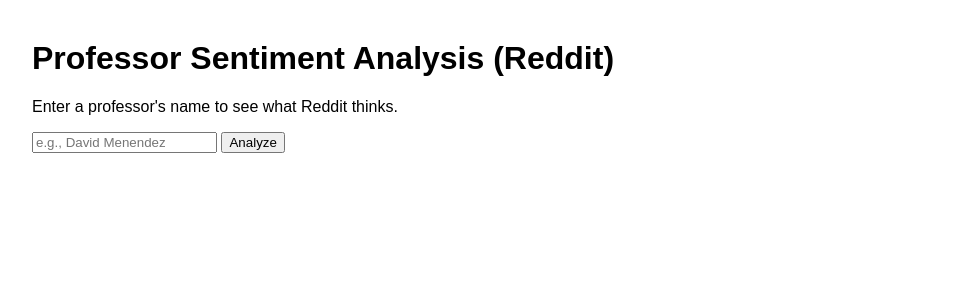
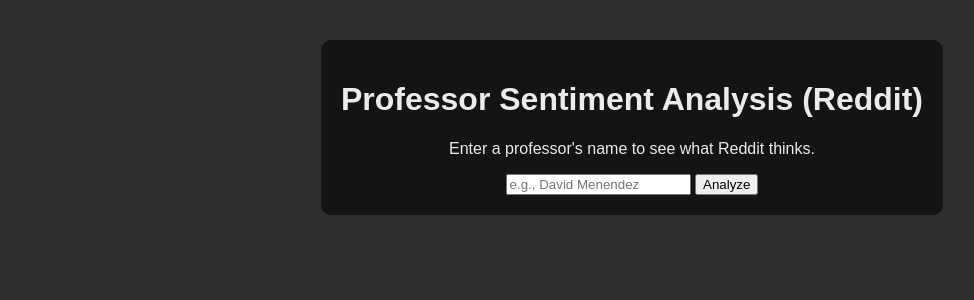
Before and after one commit to yatwang7/Sentiment_Analysis, a Flask app: page / in a window 1280 px wide. Shown: the top 300 px of the page, without its empty margins (8-982 px from the left). Run offline with Flask 3, Linux system fonts and the light colour scheme.

Commit message:
upgraded the visuals

```diff
--- a/templates/index.html
+++ b/templates/index.html
@@ -4,21 +4,38 @@
     <meta charset="UTF-8">
     <title>Professor Sentiment Analysis</title>
     <style>
-        body { font-family: sans-serif; margin: 40px; }
+        body {
+            font-family: sans-serif; margin: 40px;
+            background-color: rgb(46, 46, 46);
+        }
+
+        .containerSearch {
+            background-color: rgb(20, 20, 20);
+            color: rgb(235, 235, 235);
+            padding: 20px;
+            border-radius: 10px;
+            width: fit-content;
+            margin: 20px auto;
+            text-align: center;
+        }
+
         #results { margin-top: 30px; }
         .review { border-bottom: 1px solid #ccc; padding: 10px 0; }
         .positive { color: green; }
         .negative { color: red; }
+
     </style>
 </head>
 <body>
-    <h1>Professor Sentiment Analysis (Reddit)</h1>
-    <p>Enter a professor's name to see what Reddit thinks.</p>
+    <div class="containerSearch">
+        <h1>Professor Sentiment Analysis (Reddit)</h1>
+        <p>Enter a professor's name to see what Reddit thinks.</p>
 
-    <input type="text" id="profName" placeholder="e.g., David Menendez">
-    <button id="analyzeBtn">Analyze</button>
+        <input type="text" id="profName" placeholder="e.g., David Menendez">
+        <button id="analyzeBtn">Analyze</button>
+        <div id="loading" style="display:none;">Analyzing... please wait.</div>
+    </div>
 
-    <div id="loading" style="display:none;">Analyzing... please wait.</div>
     <div id="results"></div>
 
     <script>
@@ -62,7 +79,17 @@
                          </div>`;
             });
 
-            document.getElementById('results').innerHTML = html;
+            // specific styling for the results
+            const resultsDiv = document.getElementById('results');
+            resultsDiv.style.backgroundColor = 'rgb(20,20,20)';
+            resultsDiv.style.color = 'rgb(235,235,235)';
+            resultsDiv.style.padding = '20px';
+            resultsDiv.style.borderRadius = '10px';
+            resultsDiv.style.width = 'fit-content';
+            resultsDiv.style.margin = '20px auto';
+            resultsDiv.innerHTML = html;
+
+
         });
     </script>
 </body>
```
